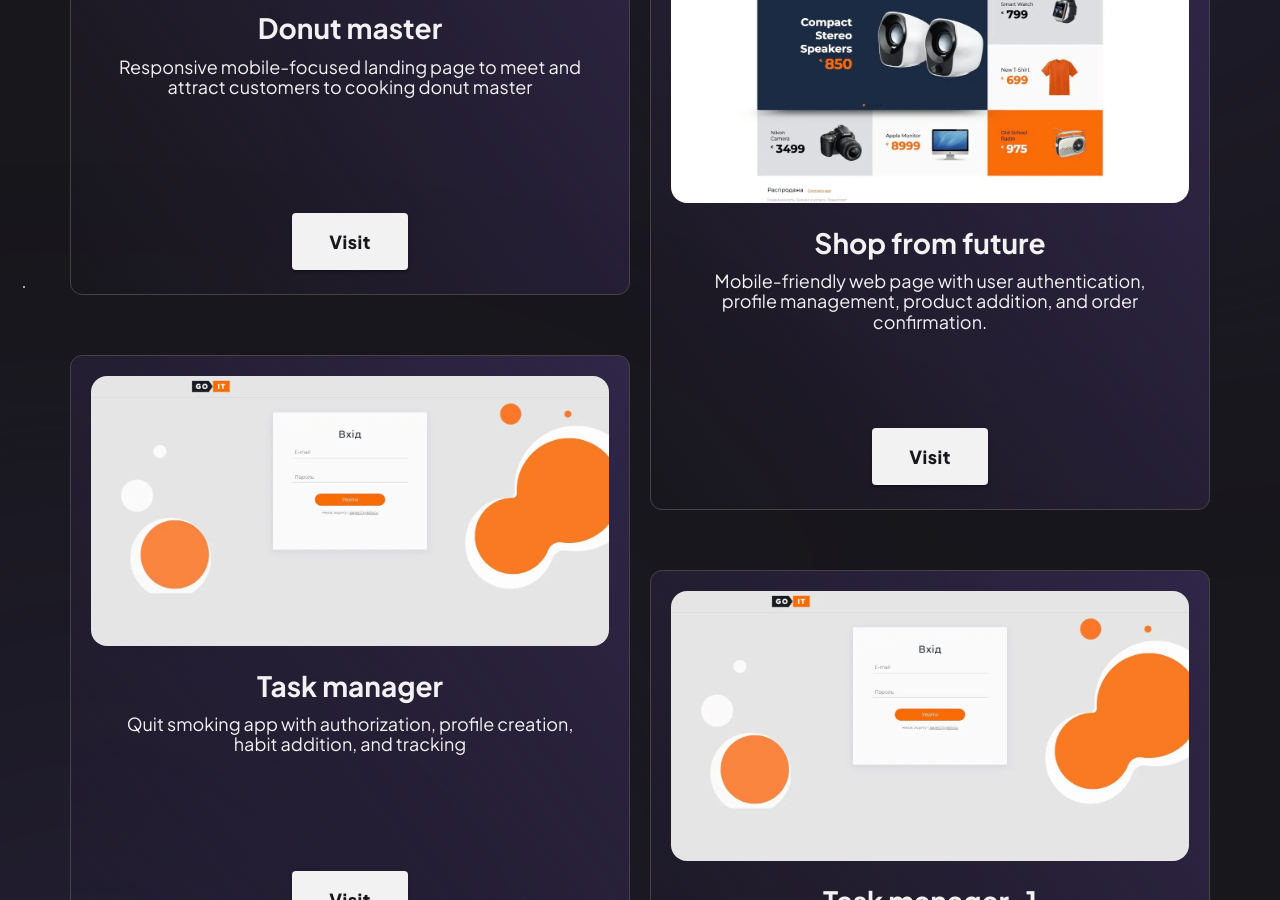
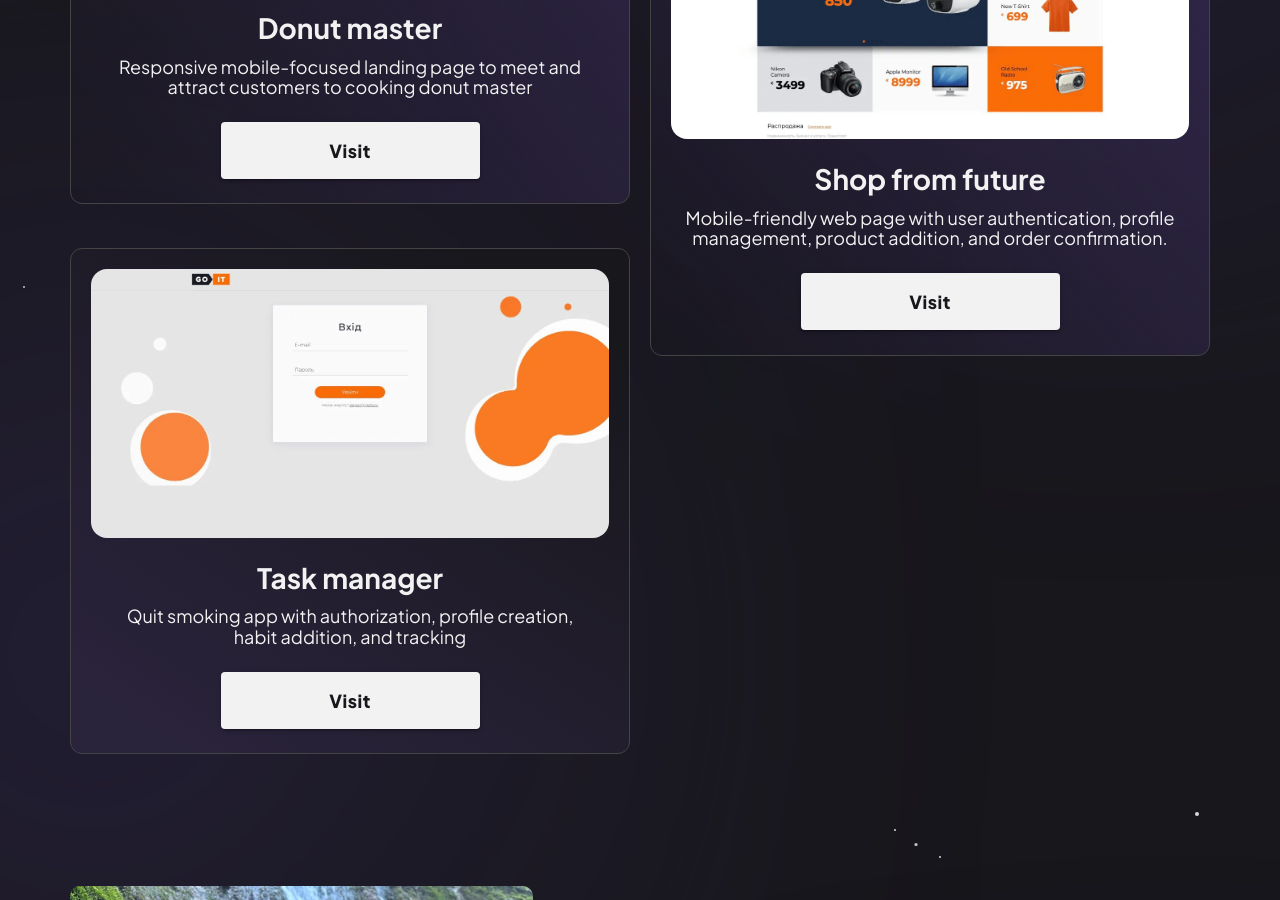
Before and after one commit to TheDeveloperAlex/thedevalex, a React (Create React App) app: page / in a window 1280 px wide. Shown: the part 1900-2800 px from the top of the page. Built offline with nearby package versions, Linux system fonts and the light colour scheme.

Commit message:
fix myProject

```diff
--- a/src/sections/myProjects/MyProject.css
+++ b/src/sections/myProjects/MyProject.css
@@ -5,7 +5,34 @@
   align-items: center;
   border-radius: 12px;
   border: 1px solid var(--charcoal-color);
+}
+
+.myProjects-section-list-item:nth-child(1) {
   background: linear-gradient(234deg, #302648 1.16%, rgba(42, 35, 60, 0) 100%);
+}
+.myProjects-section-list-item:nth-child(2) {
+  background: linear-gradient(
+    230deg,
+    #302648 3.96%,
+    rgba(42, 35, 60, 0) 99.85%
+  );
+}
+.myProjects-section-list-item:nth-child(3) {
+  background: linear-gradient(33deg, #2a233c 7.44%, #18171c 87.54%);
+}
+.myProjects-section-list-item:nth-child(4) {
+  background: linear-gradient(64deg, #2a233c 1.07%, rgba(42, 35, 60, 0) 36.36%);
+}
+
+.myProjects-section-list-item-img-wrapper-inProgress {
+  min-width: 100%;
+
+  background: radial-gradient(var(--jaguar-color), white);
+  border-radius: 16px;
+  flex: 1;
+  display: flex;
+  justify-content: center;
+  align-items: center;
 }
 
 .myProjects-section-list-item-img-wrapper {
@@ -66,13 +93,17 @@
   + p
   + h3
   + .myProjects-section-list-item-img-wrapper
+  > .myProjects-section-list-item-overlay,
+.myProjects-section-list-item-button:focus
+  + p
+  + h3
+  + .myProjects-section-list-item-img-wrapper
   > .myProjects-section-list-item-overlay {
   opacity: 1;
 }
 
-button.myProjects-section-list-item-button,
-a.myProjects-section-list-item-button {
-  margin-top: auto;
+.myProjects-section-list-item-button {
+  width: 50%;
 }
 
 @media screen and (max-width: 719px) {
@@ -117,16 +148,7 @@ a.myProjects-section-list-item-button {
 
 @media screen and (min-width: 1024px) and (max-width: 1919px) {
   .myProjects-section-list-item {
-    height: 552px;
     padding: 20px 20px 24px 20px;
-  }
-
-  .myProjects-section-list-item:nth-child(2) {
-    margin-top: 215px;
-  }
-
-  .myProjects-section-list-item:not(:nth-child(2n), :first-child) {
-    margin-top: -215px;
   }
   .myProjects-section-list-item-overlay {
     font-size: 24px;
@@ -139,7 +161,8 @@ a.myProjects-section-list-item-button {
   }
   .myProjects-section-list-item-content {
     margin-bottom: 24px;
-    padding: 0 20px;
+    max-width: 490px;
+    margin: 0 0 24px 0;
   }
 }
 
@@ -152,24 +175,9 @@ a.myProjects-section-list-item-button {
   }
 }
 
-@media screen and (min-width: 1600px) and (max-width: 1919px) {
-  .myProjects-section-list-item {
-    height: 630px;
-  }
-}
-
 @media screen and (min-width: 1920px) {
   .myProjects-section-list-item {
     padding: 32px 32px 44px 32px;
-    height: 700px;
-  }
-
-  .myProjects-section-list-item:nth-child(2) {
-    margin-top: 285px;
-  }
-
-  .myProjects-section-list-item:not(:nth-child(2n), :first-child) {
-    margin-top: -285px;
   }
 
   .myProjects-section-list-item-img-wrapper {
--- a/src/sections/myProjects/MyProjects.css
+++ b/src/sections/myProjects/MyProjects.css
@@ -35,6 +35,11 @@
   position: absolute;
 }
 
+.myProjects-section-list {
+  display: grid;
+  grid-template-columns: 1fr 1fr;
+}
+
 @media screen and (max-width: 719px) {
   .myProjects-section {
     padding-top: 108px;
@@ -62,6 +67,7 @@
   .myProjects-section-header {
     margin-bottom: 32px;
   }
+
   .pseudo-element-myProjects-circle-top {
     top: -78px;
     right: -54px;
@@ -88,10 +94,16 @@
   }
 
   .myProjects-section-list {
-    display: grid;
-    grid-template-columns: 1fr 1fr;
+    row-gap: 44px;
     column-gap: 20px;
-    row-gap: 60px;
+  }
+
+  .myProjects-section-list-item:nth-child(2n + 1) {
+    position: relative;
+  }
+  .myProjects-section-list-item:nth-child(2n) {
+    position: relative;
+    top: 30%;
   }
 
   .pseudo-element-myProjects-circle-top {
@@ -130,10 +142,8 @@
   }
 
   .myProjects-section-list {
-    display: grid;
-    grid-template-columns: 1fr 1fr;
+    row-gap: 48px;
     column-gap: 28px;
-    row-gap: 48px;
   }
 
   .pseudo-element-myProjects-circle-top {
@@ -156,4 +166,12 @@
     border-radius: 626px;
     filter: blur(374.75px);
   }
+
+  .myProjects-section-list-item:nth-child(2n + 1) {
+    position: relative;
+  }
+  .myProjects-section-list-item:nth-child(2n) {
+    position: relative;
+    top: 285px;
+  }
 }
--- a/src/sections/myProjects/myProjects.data.ts
+++ b/src/sections/myProjects/myProjects.data.ts
@@ -22,11 +22,11 @@ export const projects: project[] = [
     image: "/taskManager.png",
     href: "https://thedeveloperalex-task-manager.netlify.app/login",
   },
-  {
-    header: "Task manager-1",
-    content:
-      "Quit smoking app with authorization, profile creation, habit addition, and tracking",
-    image: "/taskManager.png",
-    href: "",
-  },
+  // {
+  //   header: "Film library",
+  //   content: "",
+  //   image: "/taskManager.png",
+  //   href: "",
+  //   inProgress: true,
+  // },
 ];
--- a/src/sections/myProjects/myProjects.types.ts
+++ b/src/sections/myProjects/myProjects.types.ts
@@ -3,4 +3,5 @@ export interface project {
   content: string;
   image: string;
   href: string;
+  inProgress?: boolean;
 }
```
